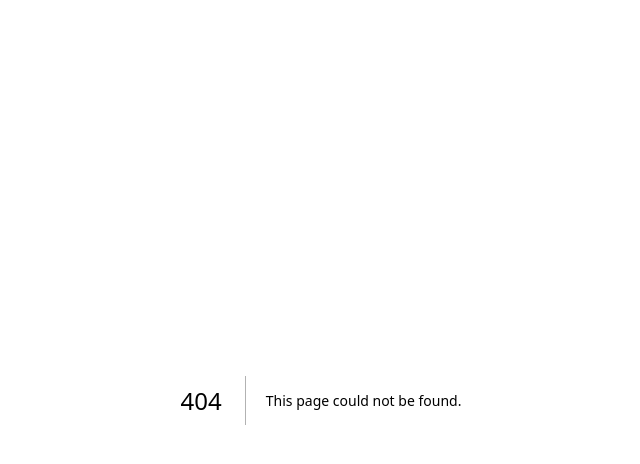
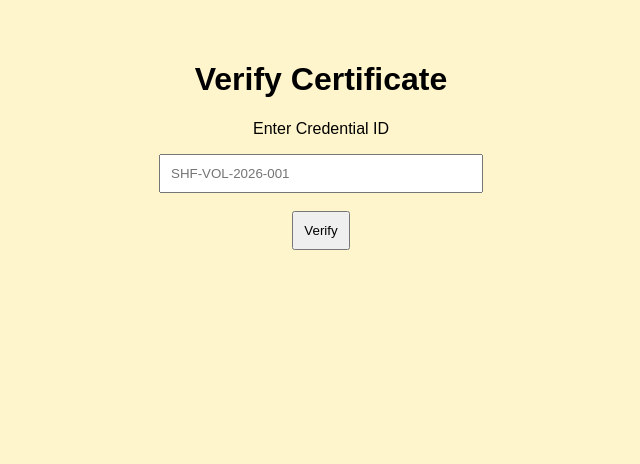
Before and after one commit to DerrianKalalo/shinehope-cert, a Next.js app: page /verify in a window 1280 px wide. Before the commit this address had no page. Shown: the top 464 px of the page, without its empty margins (319-959 px from the left). Built offline with nearby package versions, Linux system fonts and the light colour scheme.

Commit message:
Add verify search page

```diff
--- /dev/null
+++ b/pages/verify/index.js
@@ -0,0 +1,32 @@
+import { useState } from 'react'
+import { useRouter } from 'next/router'
+
+export default function VerifyHome() {
+  const [id, setId] = useState('')
+  const router = useRouter()
+
+  const handleVerify = () => {
+    if (!id) return
+    router.push(`/verify/${id}`)
+  }
+
+  return (
+    <div style={{ padding: 40, textAlign: 'center' }}>
+      <h1>Verify Certificate</h1>
+      <p>Enter Credential ID</p>
+
+      <input
+        value={id}
+        onChange={(e) => setId(e.target.value)}
+        placeholder="SHF-VOL-2026-001"
+        style={{ padding: 10, width: 300 }}
+      />
+
+      <br /><br />
+
+      <button onClick={handleVerify} style={{ padding: 10 }}>
+        Verify
+      </button>
+    </div>
+  )
+}
```
